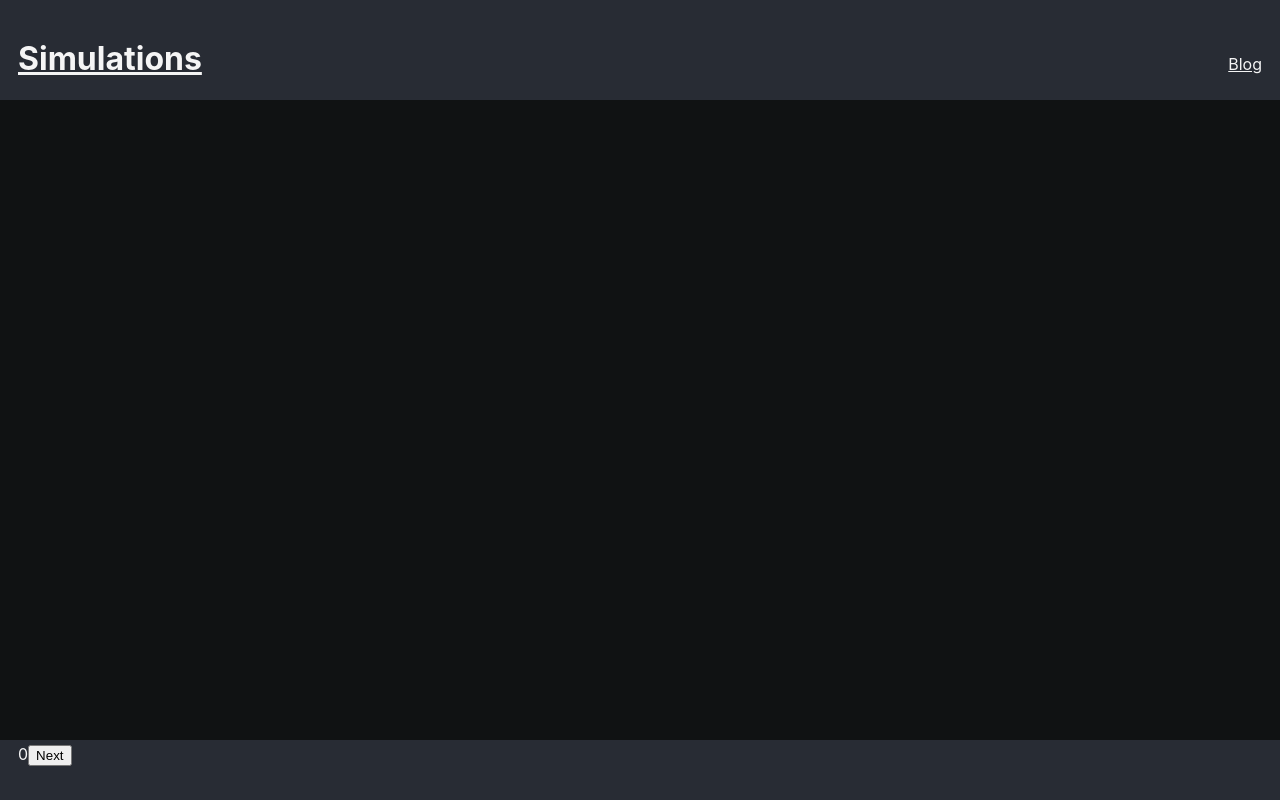
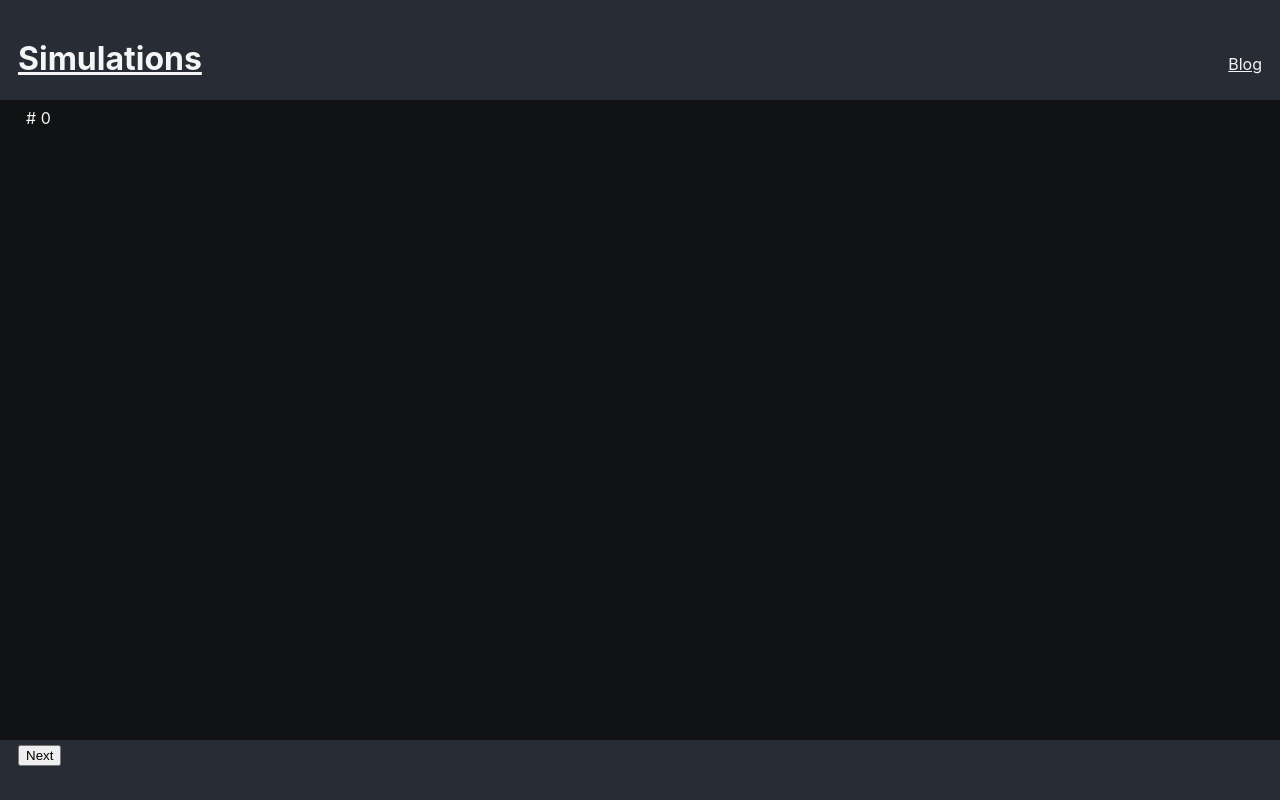
Before and after one commit to CubeDr/simulations, a React (Create React App) app: page /game-of-life in a window 1280 px wide. Built offline with nearby package versions, Linux system fonts and the light colour scheme.

Commit message:
Show frame number inside canvas

```diff
--- a/src/canvas/InteractiveCanvas.tsx
+++ b/src/canvas/InteractiveCanvas.tsx
@@ -55,9 +55,10 @@ export default function InteractiveCanvas({
 
   function onPointerUp(e: MouseEvent) {
     if (!isPointerDragRef.current) {
+      const { left, top } = containerRef.current!.getBoundingClientRect();
       onClick(
-        viewportX(e.clientX - containerRef.current!.offsetLeft),
-        viewportY(e.clientY - containerRef.current!.offsetTop));
+        viewportX(e.clientX - left),
+        viewportY(e.clientY - top));
     }
 
     isPointerDownRef.current = false;
@@ -85,9 +86,10 @@ export default function InteractiveCanvas({
   }
 
   function onPointerHover(e: MouseEvent) {
+    const { left, top } = containerRef.current!.getBoundingClientRect();
     onHover(
-      viewportX(e.clientX - containerRef.current!.offsetLeft),
-      viewportY(e.clientY - containerRef.current!.offsetTop));
+      viewportX(e.clientX - left),
+      viewportY(e.clientY - top));
   }
 
   return (
--- a/src/game-of-life/GameOfLife.module.css
+++ b/src/game-of-life/GameOfLife.module.css
@@ -0,0 +1,9 @@
+.GameOfLife {
+  position: relative;
+}
+
+.Frame {
+  position: absolute;
+  left: 8px;
+  top: 8px;
+}
--- a/src/game-of-life/GameOfLife.tsx
+++ b/src/game-of-life/GameOfLife.tsx
@@ -2,6 +2,7 @@ import { useCallback, useEffect, useRef, useState } from 'react';
 import InteractiveCanvas from '../canvas/InteractiveCanvas';
 import Snapshot from '../canvas/Snapshot';
 import Viewport from '../canvas/Viewport';
+import styles from './GameOfLife.module.css';
 import Point from './Point';
 import { Simulation } from './Simulation';
 import SimulationResult from './SimulationResult';
@@ -77,15 +78,15 @@ export default function GameOfLife() {
   }
 
   return (
-    <>
+    <div className={styles.GameOfLife}>
       <InteractiveCanvas
         viewport={viewport}
         snapshot={snapshot}
         onViewportChanged={onViewportChanged}
         onHover={onHover}
         onClick={onClick} />
-      <span>{simulationResult?.frame ?? 0}</span>
+      <span className={styles.Frame}># {simulationResult?.frame ?? 0}</span>
       <button onClick={next}>Next</button>
-    </>
+    </div>
   );
 }
```
